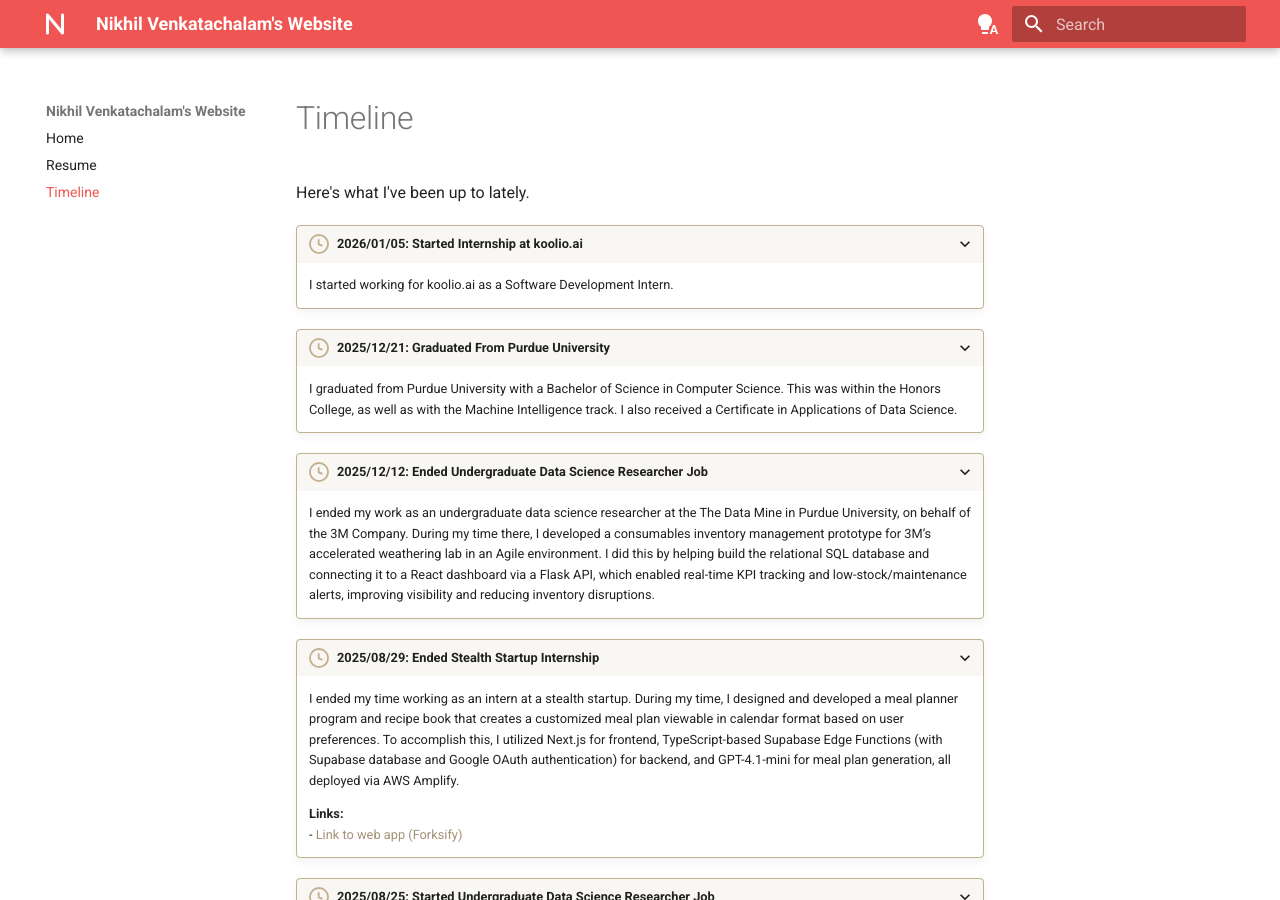
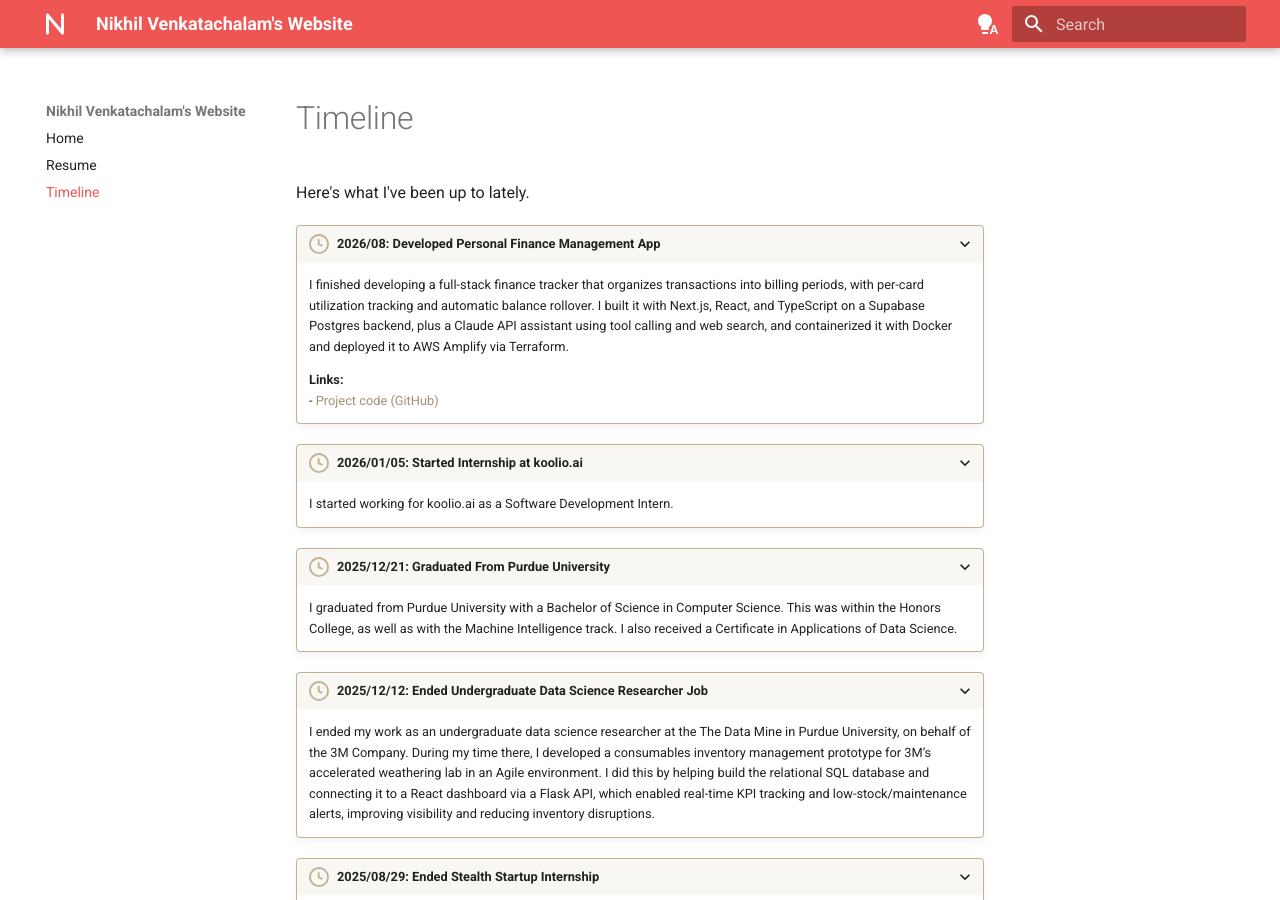
Before and after one commit to heatstroke1234/resume-static-site, an MkDocs documentation site: the page built from docs/timeline.md, in a window 1280 px wide and 900 px high. Built offline with MkDocs 1.6.1 and Material for MkDocs 9.7.7, drawn with Linux system fonts in a browser that asks for light colours.

Commit message:
Fall 2026 updates (part 1)

```diff
--- a/docs/timeline.md
+++ b/docs/timeline.md
@@ -1,5 +1,13 @@
 # Timeline
 Here's what I've been up to lately.
+
+???+ timeline "2026/08: Developed Personal Finance Management App"
+
+    I finished developing a full-stack finance tracker that organizes transactions into billing periods, with per-card utilization tracking and automatic balance rollover. I built it with Next.js, React, and TypeScript on a Supabase Postgres backend, plus a Claude API assistant using tool calling and web search, and containerized it with Docker and deployed it to AWS Amplify via Terraform.
+
+    **Links:**
+    - <a href="https://github.com/heatstroke1234/spreadsheet-website" style="color: #a29177ff;">Project code (GitHub)</a>
+
 
 ???+ timeline "2026/01/05: Started Internship at koolio.ai"
 
```
Also changed, not shown: docs/index.md (+2 -2 lines).
